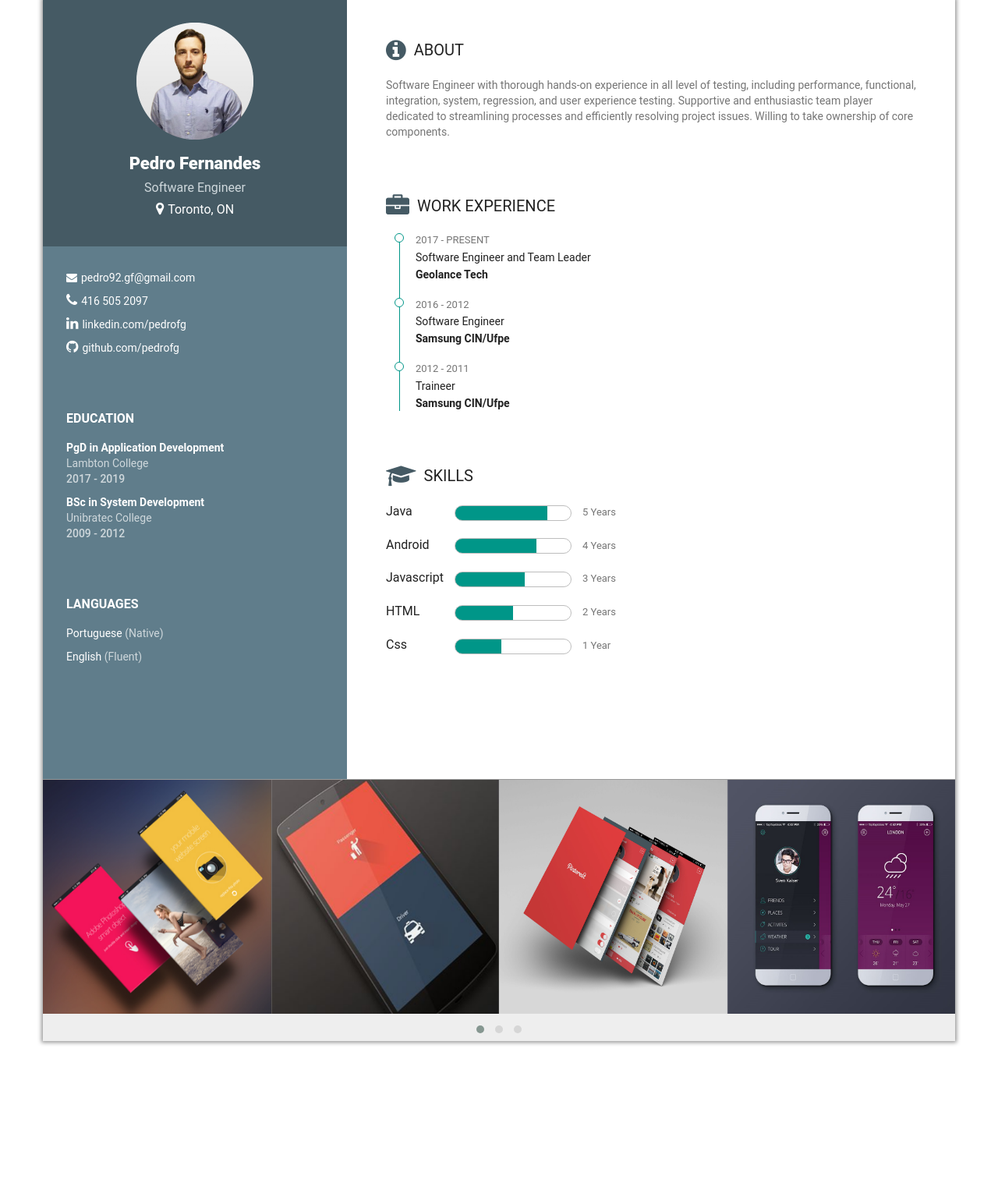
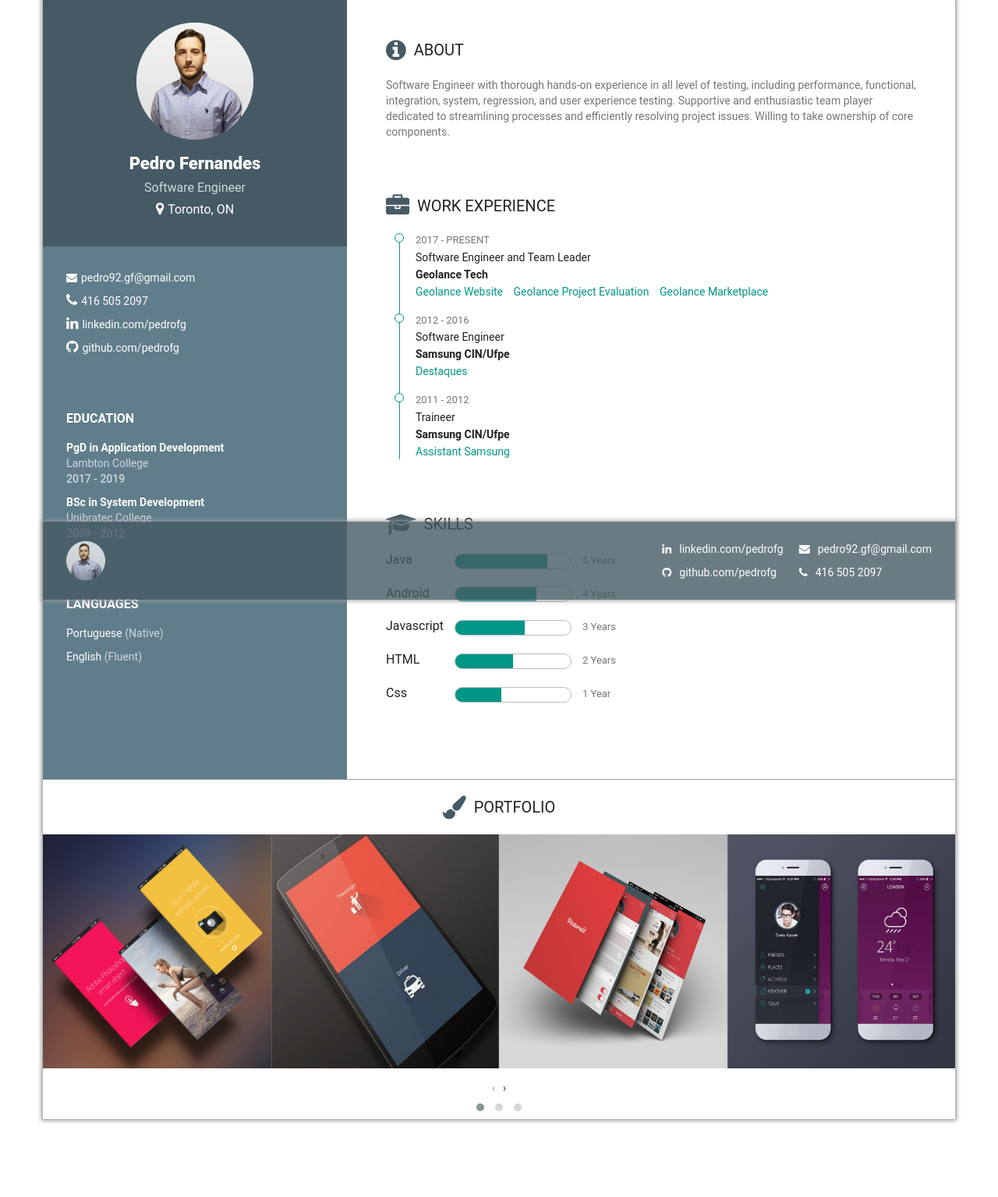
Before and after one commit to pedrofg/lambton-second-term, a PHP site: page / in a window 1280 px wide. Shown: the part 31-1566 px from the top of the page at 78% size. Before the commit the page ends 1371 px from the top, so only its background shows below. Run offline with PHP 8.4, Linux system fonts and the light colour scheme; some libraries are stand-ins or nearby versions.

Commit message:
update project.

```diff
--- a/PGFResume/index.html
+++ b/PGFResume/index.html
@@ -28,7 +28,7 @@
                     <div class="contact-container">
                             <p class="email"><i class="fa fa-envelope"></i>pedro92.gf@gmail.com</p>
                             <p class="phone"><i class="fa fa-phone"></i>416 505 2097</p>
-                            <p class="linkedin"><i class="fa fa-linkedin"></i><a href="#" target="_blank">linkedin.com/pedrofg</a></p>
+                            <p class="linkedin"><i class="fa fa-linkedin"></i><a href="https://www.linkedin.com/in/pedro-fernandes-a62a9431" target="_blank">linkedin.com/pedrofg</a></p>
                             <p class="github"><i class="fa fa-github"></i><a href="https://github.com/pedrofg" target="_blank">github.com/pedrofg</a></p>
                     </div>
 
@@ -57,10 +57,12 @@
 
                 <div class="about-container">
                     <p class="right-title"><i class="fa fa-info-circle"></i>About</p>
-                    <p class="about-text">Software Engineer with thorough hands-on experience in all level of testing,
-                         including performance, functional, integration, system, regression, and user experience testing.
-                         Supportive and enthusiastic team player dedicated to streamlining processes and efficiently resolving
-                         project issues. Willing to take ownership of core components.</p>
+                    <p class="about-text">
+                        Software Engineer with thorough hands-on experience in all level of testing,
+                        including performance, functional, integration, system, regression, and user experience testing.
+                        Supportive and enthusiastic team player dedicated to streamlining processes and efficiently resolving
+                        project issues. Willing to take ownership of core components.
+                    </p>
                 </div>
 
                 <div class="work-container">
@@ -71,18 +73,24 @@
                             <p class="work-date">2017 - PRESENT</p>
                             <p class="work-position">Software Engineer and Team Leader</p>
                             <p class="work-company">Geolance Tech</p>
+                            <a class="work-project" target="_blank" href="https://www.geolance.tech/main-v2">Geolance Website</a>
+                            <a class="work-project" target="_blank" href="https://www.geolance.tech/project-evaluation-v2">Geolance Project Evaluation</a>
+                            <a class="work-project" target="_blank" href="https://marketplace.geolance.tech">Geolance Marketplace</a>
                         </li>
                         <li class="work-li">
                             <div class="work-circle"></div>
-                            <p class="work-date">2016 - 2012</p>
+                            <p class="work-date">2012 - 2016</p>
                             <p class="work-position">Software Engineer</p>
                             <p class="work-company">Samsung CIN/Ufpe</p>
+                            <a class="work-project" target="_blank" href="https://play.google.com/store/apps/details?id=br.org.sidi.aplicacoesbrasil.widget&hl=en">Destaques</a>
+
                         </li>
                         <li class="work-li">
                             <div class="work-circle"></div>
-                            <p class="work-date">2012 - 2011</p>
+                            <p class="work-date">2011 - 2012</p>
                             <p class="work-position">Traineer</p>
                             <p class="work-company">Samsung CIN/Ufpe</p>
+                            <a class="work-project" target="_blank" href="https://play.google.com/store/apps/details?id=com.samsung.mobilesupport">Assistant Samsung</a>
                         </li>
                     </ul>
                 </div>
@@ -125,6 +133,7 @@
         </div>
         <div class="row">
             <section class="bottom-section col-md-12">
+                <p class="bottom-title"><i class="fa fa-paint-brush" aria-hidden="true"></i>Portfolio</p>
                 <div class="owl-carousel owl-theme">
                     <img class="profile" src="images/resume/resume1.jpg" alt="" />
                     <img class="profile" src="images/resume/resume2.jpg" alt="" />
@@ -140,7 +149,20 @@
             </section>
         </div>
 
+        <footer>
+            <img class="footer-profile" src="images/pgf.png" alt="" />
+            <div class="div-contact">
+                <p class="email"><i class="fa fa-envelope"></i>pedro92.gf@gmail.com</p>
+                <p class="phone"><i class="fa fa-phone"></i>416 505 2097</p>
+            </div>
+            <div class="div-contact">
+                <p class="linkedin"><i class="fa fa-linkedin"></i><a href="https://www.linkedin.com/in/pedro-fernandes-a62a9431" target="_blank">linkedin.com/pedrofg</a></p>
+                <p class="github"><i class="fa fa-github"></i><a href="https://github.com/pedrofg" target="_blank">github.com/pedrofg</a></p>
+            </div>
+        </footer>
     </div>
+
+
 
    </body>
 
--- a/PGFResume/script.js
+++ b/PGFResume/script.js
@@ -2,6 +2,22 @@ $(function() {
     $('.owl-carousel').owlCarousel({
         singleItem: true,
         items: 4,
-        margin: 0
+        margin: 0,
+        responsiveClass:true,
+        responsive:{
+            0:{
+                items:1,
+                nav:true
+            },
+            600:{
+                items:3,
+                nav:false
+            },
+            1000:{
+                items:4,
+                nav:true,
+                loop:false
+            }
+        }
     });
 });
--- a/PGFResume/style.css
+++ b/PGFResume/style.css
@@ -1,6 +1,7 @@
 body {
   font-family: 'Roboto', sans-serif;
-  padding: 30px;
+  padding-top: 30px;
+  padding-bottom: 100px;
   -webkit-font-smoothing: antialiased;
   -moz-osx-font-smoothing: grayscale;
 }
@@ -186,6 +187,13 @@ body {
   color: #212121;
 }
 
+.right-section .work-project {
+  font-size: 14px;
+  color: #009688;
+  display: inline-block;
+  padding-right: 10px;
+}
+
 .right-section .skills-container {
   margin-top: 70px;
 }
@@ -240,9 +248,28 @@ body {
 
 .bottom-section {
     border-top: 1px solid #999;
-    background-color: #EEE;
+    background-color: #FFF;
     min-height: 300px;
     padding: 0;
+    padding-top: 20px;
+}
+
+.bottom-section .fa {
+    margin-right: 10px;
+    font-size: 30px;
+    color: #455A64;
+    vertical-align: bottom;
+}
+
+.bottom-section .bottom-title {
+  text-transform: uppercase;
+  font-size: 20px;
+  color: #212121;
+  text-align: center;
+}
+
+.owl-carousel {
+  padding-top: 10px;
 }
 
 .owl-item img {
@@ -250,13 +277,58 @@ body {
     width: 300px;
 }
 
+footer {
+  position: fixed;
+  bottom: 0;
+  height: 100px;
+  background-color: #455A64;
+  opacity: 0.8;
+  z-index: 1;
+  margin-right: -15px;
+  margin-left: -15px;
+  width: inherit;
+  padding: 10px;
+  color: #FFF;
+
+  box-shadow: 0 0 5px 2px #999;
+  -moz-box-shadow: 0 0 5px 2px #999;
+  -webkit-box-shadow: 0 0 5px 2px #999;
+}
+
+.footer-profile {
+  width: 50px;
+  height: 50px;
+  margin-top: 15px;
+  margin-left: 20px;
+  float: left;
+}
+
+footer a {
+  color: #FFF;
+}
+
+footer a:hover {
+  color: #FFF;
+}
+
+footer .fa {
+  margin-right: 10px;
+}
+
+footer p {
+  width: 100%;
+}
+
+footer .div-contact {
+  float: right;
+  margin-right: 20px;
+  margin-top: 15px;
+}
+
 
 
 /* Extra small devices (phones, less than 768px) */
 @media (max-width: 767px) {
-    .owl-item img {
-        width: 100% !important;
-    }
 
     .right-section .skill-year {
       display: block;
@@ -266,4 +338,8 @@ body {
     .right-section .skills-container .skill-progress {
       width: 100%;
     }
+
+    footer .div-contact:nth-of-type(2n) {
+      visibility: hidden;
+    }
 }
```
Also changed, not shown: PGFResume/images/resume/resume3.png (added), PGFResume/images/resume/resume4.png (added).
